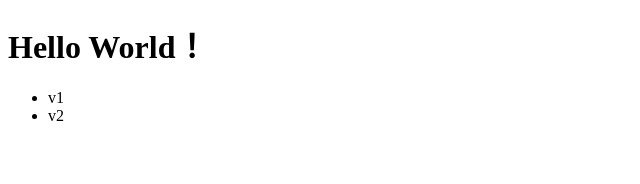
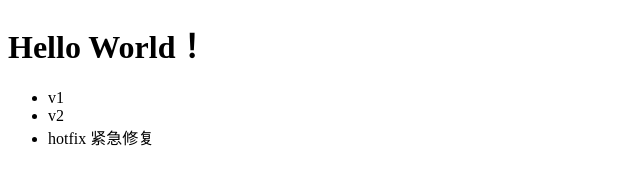
Before and after one commit to WinkSama/gittest, a plain HTML site: page index.html in a window 1280 px wide. Shown: the whole page, without its empty margins (0-640 px from the left). Drawn offline with Linux system fonts and the light colour scheme.

Commit message:
hotfix 修复

```diff
--- a/index.html
+++ b/index.html
@@ -10,6 +10,7 @@
     <ul>
         <li>v1</li>
         <li>v2</li>
+        <li>hotfix 紧急修复</li>
     </ul>
 </body>
 </html>
```
